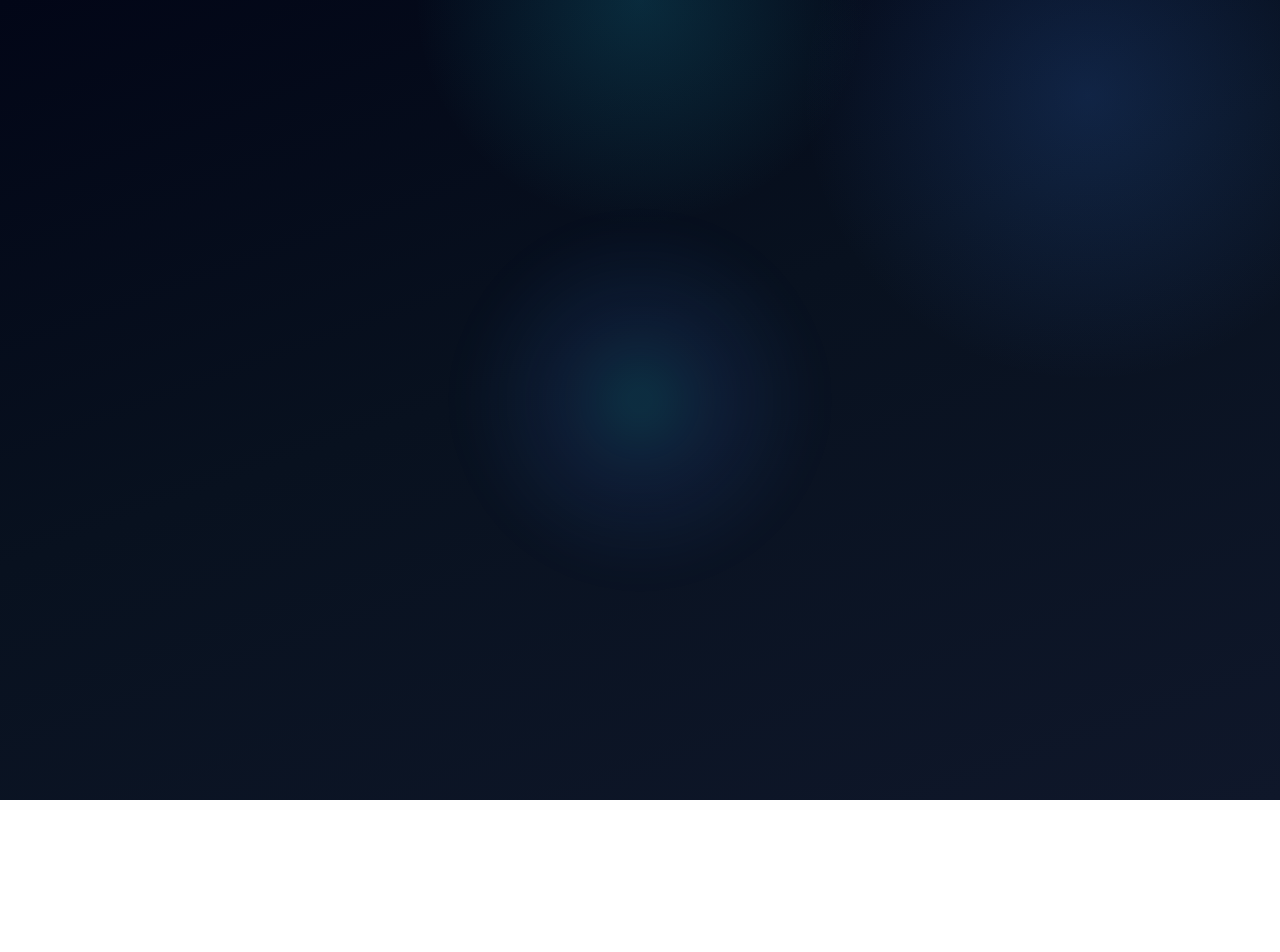
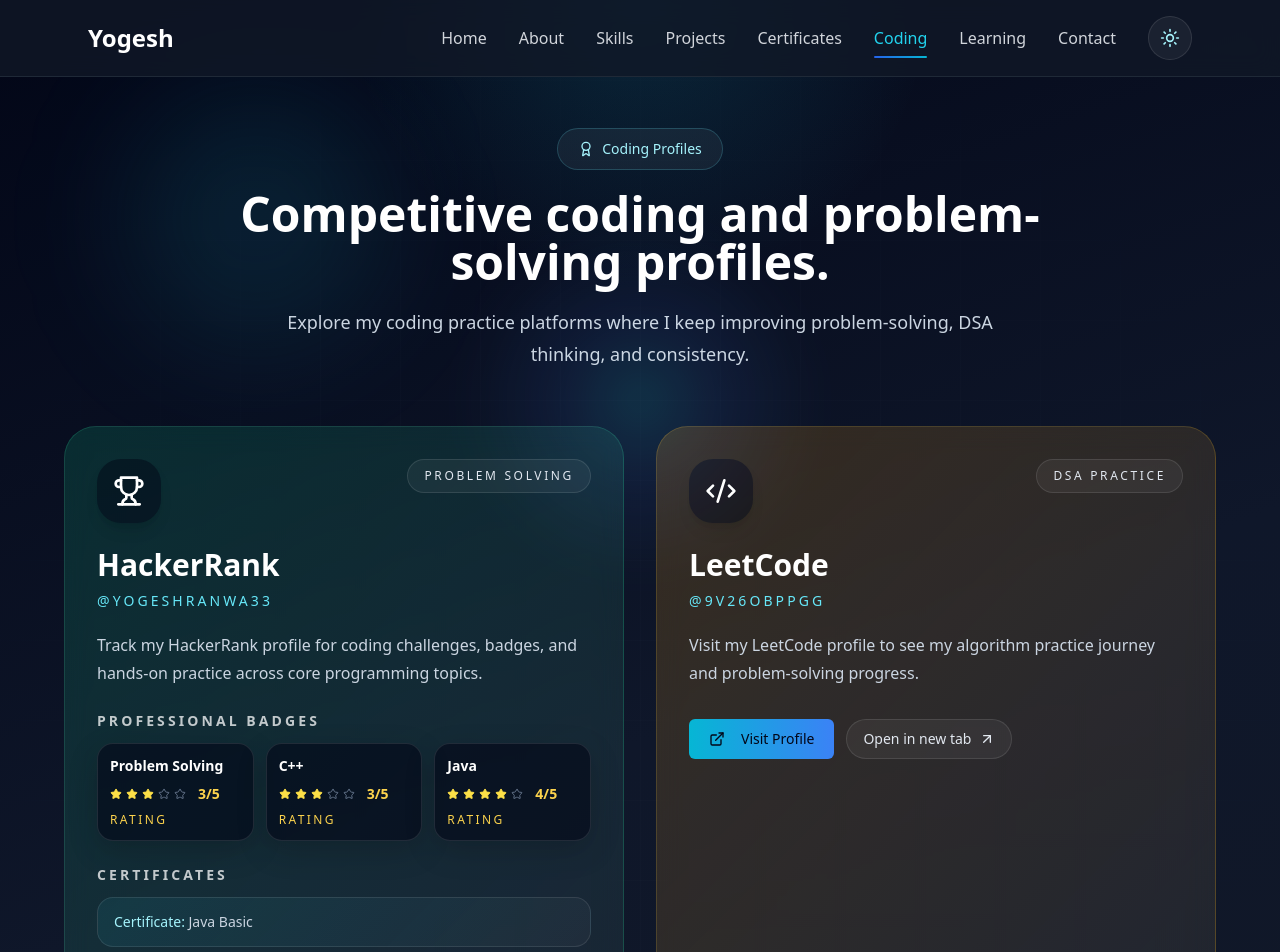
Before and after one commit to Yogesh33s/Portfolio, a React (Vite) app: page /coding-profiles in a window 1280 px wide. Before the commit this address had no page. Shown: the top 952 px of the page. Before the commit the page ends 800 px from the top, so only its background shows below. Built offline with nearby package versions, Linux system fonts and the light colour scheme.

Commit message:
HACKERRANK

```diff
--- a/src/App.tsx
+++ b/src/App.tsx
@@ -8,6 +8,7 @@
 import Certificates from "./pages/Certificates";
 import CertificateView from "./pages/CertificateView";
 import Contact from "./pages/Contact";
+import CodingProfiles from "./pages/CodingProfiles";
 import { ThemeProvider } from "./components/ThemeContext";
 import { PortfolioContentProvider } from "./contexts/PortfolioContentContext";
 import { AdminAuthProvider } from "./contexts/AdminAuthContext";
@@ -59,6 +60,7 @@
                 <Route path="/skills" element={<Skills />} />
                 <Route path="/projects" element={<Projects />} />
                 <Route path="/certificates" element={<Certificates />} />
+                <Route path="/coding-profiles" element={<CodingProfiles />} />
                 <Route path="/certificate" element={<CertificateView />} />
                 <Route path="/contact" element={<Contact />} />
                 <Route
--- a/src/components/Navigation.tsx
+++ b/src/components/Navigation.tsx
@@ -20,6 +20,7 @@
   { name: "Skills", path: "/skills" },
   { name: "Projects", path: "/projects" },
   { name: "Certificates", path: "/certificates" },
+  { name: "Coding", path: "/coding-profiles" },
   { name: "Learning", path: "/learning" },
   { name: "Contact", path: "/contact" },
 ];
--- /dev/null
+++ b/src/pages/CodingProfiles.tsx
@@ -0,0 +1,180 @@
+import { ArrowUpRight, Award, Code2, ExternalLink, Star, Trophy } from "lucide-react";
+
+import Navigation from "@/components/Navigation";
+import { Button } from "@/components/ui/button";
+
+const profiles = [
+  {
+    name: "HackerRank",
+    handle: "@yogeshranwa33",
+    url: "https://www.hackerrank.com/profile/yogeshranwa33",
+    icon: Trophy,
+    accent:
+      "border-emerald-400/20 bg-[linear-gradient(135deg,rgba(16,185,129,0.18),rgba(255,255,255,0.05))] hover:shadow-emerald-500/20",
+    badge: "Problem Solving",
+    description:
+      "Track my HackerRank profile for coding challenges, badges, and hands-on practice across core programming topics.",
+    badgeRatings: [
+      { title: "Problem Solving", stars: 3 },
+      { title: "C++", stars: 3 },
+      { title: "Java", stars: 4 },
+    ],
+    certificates: [
+      "Java Basic",
+      "C++ Basic",
+      "Problem Solving Basic",
+      "Problem Solving Intermediate",
+    ],
+  },
+  {
+    name: "LeetCode",
+    handle: "@9v26obPPgG",
+    url: "https://leetcode.com/u/9v26obPPgG/",
+    icon: Code2,
+    accent:
+      "border-amber-400/20 bg-[linear-gradient(135deg,rgba(245,158,11,0.18),rgba(255,255,255,0.05))] hover:shadow-amber-500/20",
+    badge: "DSA Practice",
+    description:
+      "Visit my LeetCode profile to see my algorithm practice journey and problem-solving progress.",
+    badgeRatings: [],
+    certificates: [],
+  },
+];
+
+const CodingProfiles = () => {
+  return (
+    <div className="theme-page min-h-screen overflow-hidden bg-[radial-gradient(circle_at_top,_rgba(34,211,238,0.14),_transparent_20%),linear-gradient(160deg,_#020617_0%,_#0f172a_55%,_#111827_100%)]">
+      <Navigation />
+
+      <div className="relative px-6 pb-20 pt-32">
+        <div className="pointer-events-none absolute inset-0 overflow-hidden">
+          <div className="hero-grid absolute inset-0 opacity-25"></div>
+          <div className="absolute left-[10%] top-24 h-64 w-64 rounded-full bg-cyan-400/10 blur-3xl hero-float"></div>
+          <div className="absolute right-[8%] top-56 h-72 w-72 rounded-full bg-blue-500/12 blur-3xl hero-float-delayed"></div>
+        </div>
+
+        <div className="relative mx-auto max-w-6xl">
+          <section className="mb-14 text-center animate-fade-in">
+            <div className="mb-5 inline-flex items-center gap-2 rounded-full border border-cyan-300/20 bg-white/5 px-5 py-2.5 text-sm text-cyan-200 backdrop-blur-md">
+              <Award className="h-4 w-4" />
+              Coding Profiles
+            </div>
+            <h1 className="mx-auto max-w-4xl text-4xl font-black leading-tight text-white sm:text-5xl">
+              Competitive coding and problem-solving profiles.
+            </h1>
+            <p className="mx-auto mt-5 max-w-3xl text-lg leading-8 text-slate-300">
+              Explore my coding practice platforms where I keep improving problem-solving, DSA thinking, and consistency.
+            </p>
+          </section>
+
+          <section className="grid gap-8 md:grid-cols-2" data-reveal>
+            {profiles.map((profile) => {
+              const Icon = profile.icon;
+
+              return (
+                <article
+                  key={profile.name}
+                  className={`rounded-[2rem] border p-8 backdrop-blur-md transition-all duration-300 hover:-translate-y-2 hover:shadow-lg ${profile.accent}`}
+                >
+                  <div className="mb-6 flex items-start justify-between gap-4">
+                    <div className="inline-flex h-16 w-16 items-center justify-center rounded-3xl bg-slate-950/50 text-white shadow-lg">
+                      <Icon className="h-8 w-8" />
+                    </div>
+                    <span className="rounded-full border border-white/10 bg-white/5 px-4 py-2 text-xs font-medium uppercase tracking-[0.22em] text-slate-200">
+                      {profile.badge}
+                    </span>
+                  </div>
+
+                  <h2 className="text-3xl font-bold text-white">{profile.name}</h2>
+                  <p className="mt-2 text-sm uppercase tracking-[0.22em] text-cyan-300">{profile.handle}</p>
+                  <p className="mt-5 text-base leading-7 text-slate-300">{profile.description}</p>
+
+                  {profile.badgeRatings.length > 0 && (
+                    <div className="mt-6">
+                      <h3 className="text-sm font-semibold uppercase tracking-[0.22em] text-white/75">
+                        Professional Badges
+                      </h3>
+                      <div className="mt-3 grid grid-cols-3 gap-3">
+                        {profile.badgeRatings.map((item) => (
+                          <div
+                            key={item.title}
+                            className="rounded-2xl border border-white/10 bg-slate-950/60 px-3 py-3 shadow-[0_10px_30px_rgba(0,0,0,0.18)]"
+                          >
+                            <div className="text-sm font-semibold text-white">{item.title}</div>
+                            <div className="mt-2 flex items-center gap-1">
+                              {Array.from({ length: item.stars }).map((_, index) => (
+                                <span
+                                  key={`${item.title}-filled-${index}`}
+                                  className="inline-flex items-center justify-center text-yellow-300"
+                                >
+                                  <Star className="h-3 w-3 fill-current" />
+                                </span>
+                              ))}
+                              {Array.from({ length: 5 - item.stars }).map((_, index) => (
+                                <span
+                                  key={`${item.title}-empty-${index}`}
+                                  className="inline-flex items-center justify-center text-slate-500"
+                                >
+                                  <Star className="h-3 w-3" />
+                                </span>
+                              ))}
+                              <span className="ml-2 text-sm font-semibold text-amber-300">
+                                {item.stars}/5
+                              </span>
+                            </div>
+                            <div className="mt-2 text-xs uppercase tracking-[0.2em] text-amber-300">
+                              Rating
+                            </div>
+                          </div>
+                        ))}
+                      </div>
+                    </div>
+                  )}
+
+                  {profile.certificates.length > 0 && (
+                    <div className="mt-6">
+                      <h3 className="text-sm font-semibold uppercase tracking-[0.22em] text-white/75">
+                        Certificates
+                      </h3>
+                      <ul className="mt-3 space-y-2 text-sm leading-6 text-slate-300">
+                        {profile.certificates.map((item) => (
+                          <li
+                            key={item}
+                            className="rounded-2xl border border-white/10 bg-[linear-gradient(135deg,rgba(34,211,238,0.08),rgba(255,255,255,0.03))] px-4 py-3"
+                          >
+                            <span className="font-medium text-cyan-200">Certificate:</span> {item}
+                          </li>
+                        ))}
+                      </ul>
+                    </div>
+                  )}
+
+                  <div className="mt-8 flex flex-wrap gap-3">
+                    <a href={profile.url} target="_blank" rel="noopener noreferrer">
+                      <Button className="bg-gradient-to-r from-cyan-500 to-blue-500 px-5 py-2 text-slate-950 hover:from-cyan-400 hover:to-blue-400">
+                        <ExternalLink className="mr-2 h-4 w-4" />
+                        Visit Profile
+                      </Button>
+                    </a>
+
+                    <a
+                      href={profile.url}
+                      target="_blank"
+                      rel="noopener noreferrer"
+                      className="inline-flex items-center gap-2 rounded-full border border-white/10 bg-white/5 px-4 py-2 text-sm font-medium text-slate-200 transition-all duration-300 hover:border-cyan-300/35 hover:bg-cyan-300/10 hover:text-cyan-100"
+                    >
+                      Open in new tab
+                      <ArrowUpRight className="h-4 w-4" />
+                    </a>
+                  </div>
+                </article>
+              );
+            })}
+          </section>
+        </div>
+      </div>
+    </div>
+  );
+};
+
+export default CodingProfiles;
```
